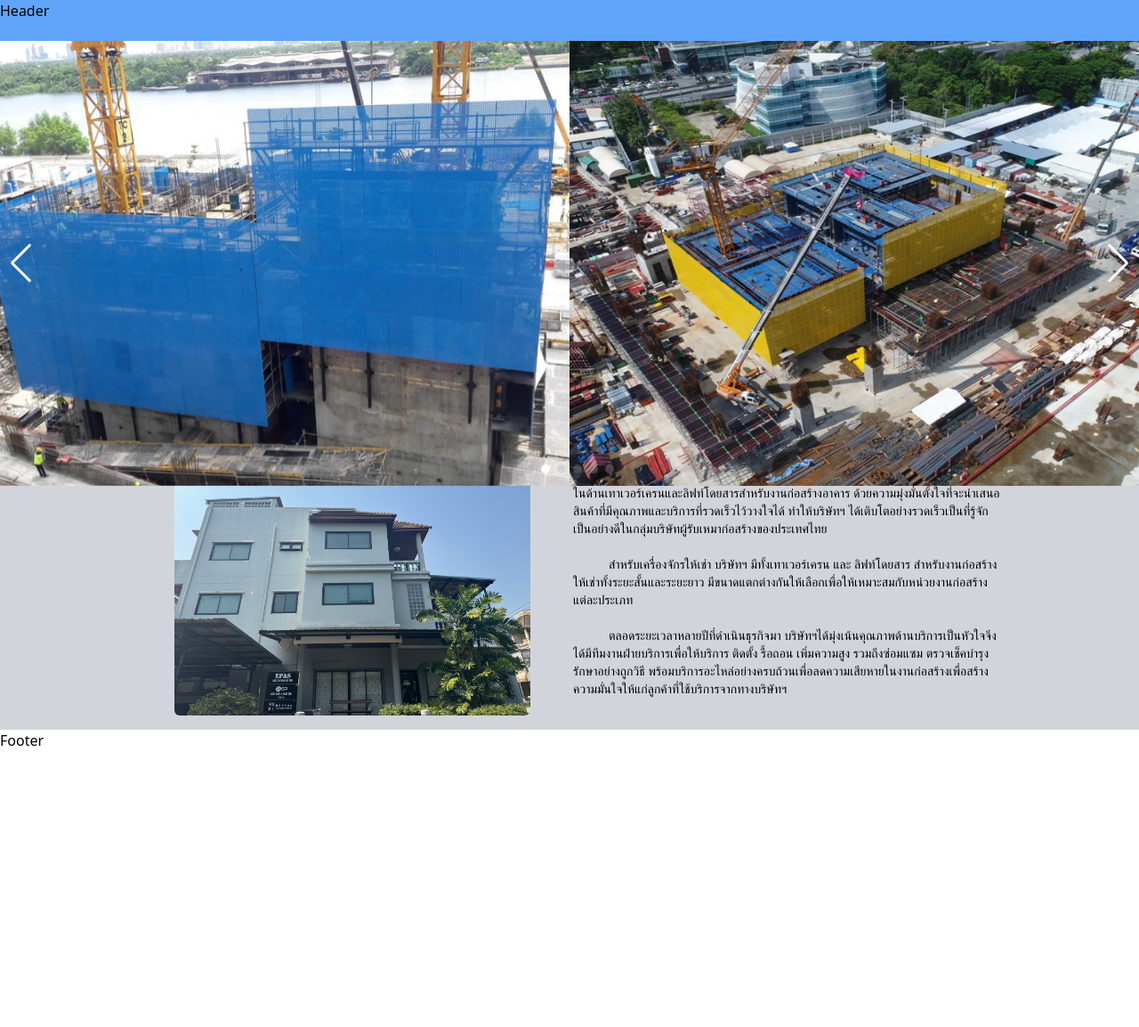
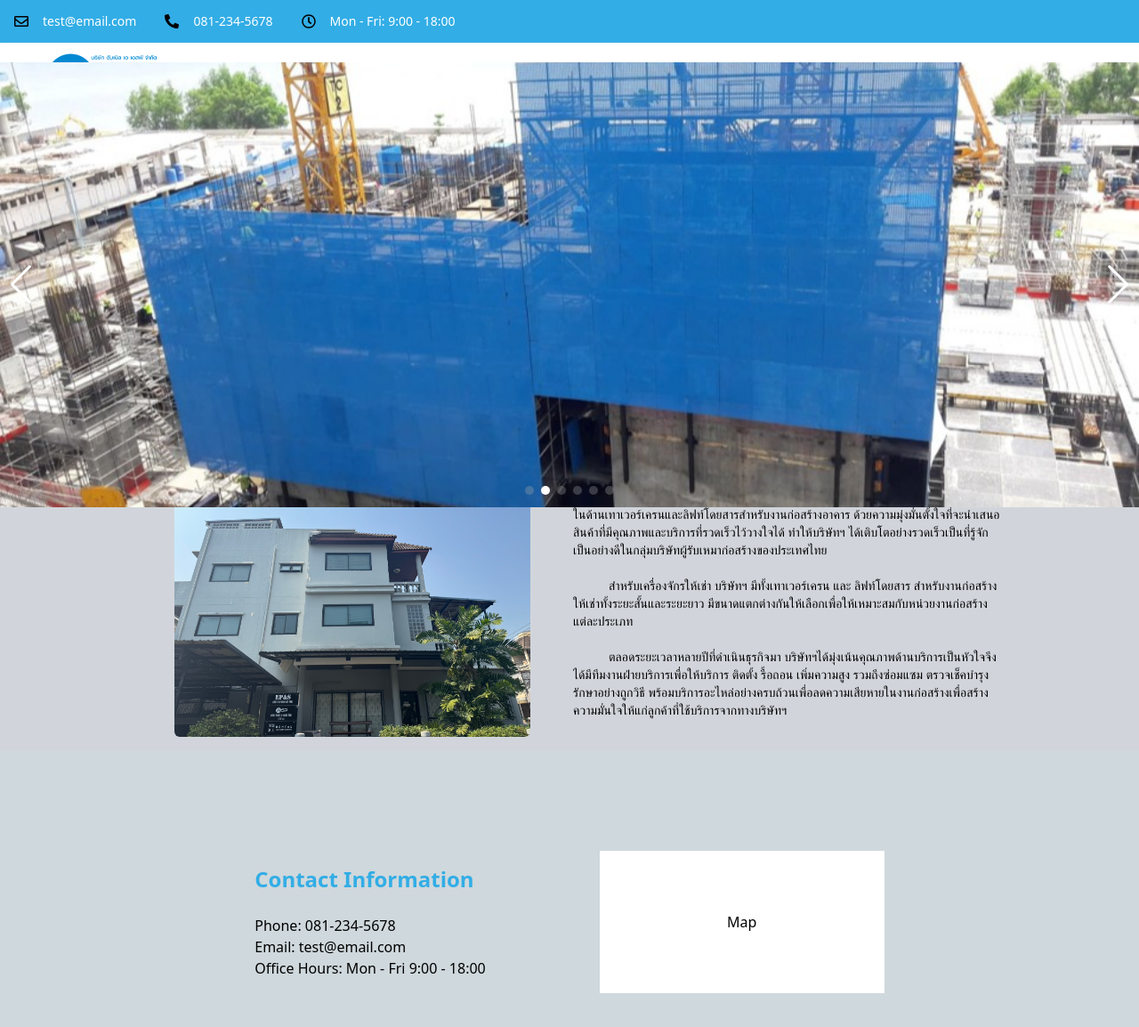
Before and after one commit to indykorpong/construction-site, a Next.js app: page /home in a window 1280 px wide. Shown: the top 1154 px of the page at 89% size. Before the commit the page ends 844 px from the top, so only its background shows below. Built offline with nearby package versions, Linux system fonts and the light colour scheme.

Commit message:
feat: update layout for client pages

```diff
--- a/app/home/layout.tsx
+++ /dev/null
@@ -1,23 +0,0 @@
-import { Metadata } from 'next'
-import { ReactNode } from 'react'
-
-export const metadata: Metadata = {
-  title: 'Root',
-}
-
-export default function HomeLayout({
-  children,
-}: Readonly<{
-  children: ReactNode
-}>) {
-  return (
-    <html>
-      <body>
-        <header className="h-12 bg-blue-400">Header</header>
-        <div className="h-14">Navbar</div>
-        {children}
-        <footer>Footer</footer>
-      </body>
-    </html>
-  )
-}
--- a/app/home/page.tsx
+++ b/app/home/page.tsx
@@ -12,7 +12,6 @@ export default function Home() {
     const swiper = new Swiper('.swiper', {
       loop: true,
       modules: [Pagination, Navigation, Autoplay],
-      slidesPerView: 2,
       autoplay: {
         delay: 2500,
         disableOnInteraction: false,
@@ -41,7 +40,6 @@ export default function Home() {
       <div className="flex h-96 items-center bg-gray-200">
         <Carousel>{home_preview}</Carousel>
       </div>
-
       <CompanyInfo />
     </>
   )
--- a/app/layout.tsx
+++ b/app/layout.tsx
@@ -1,4 +1,8 @@
-import type { Metadata } from 'next'
+import { Metadata } from 'next'
+import Link from 'next/link'
+import { ReactNode } from 'react'
+import { FaRegClock, FaPhoneAlt, FaRegEnvelope } from 'react-icons/fa'
+import DoubleASPLogo from '@/public/logo/double-a-s-p.png'
 import './globals.css'
 
 export const metadata: Metadata = {
@@ -8,11 +12,71 @@ export const metadata: Metadata = {
 export default function RootLayout({
   children,
 }: Readonly<{
-  children: React.ReactNode
+  children: ReactNode
 }>) {
   return (
-    <html>
-      <body>{children}</body>
+    <html lang="en">
+      <body>
+        <Header />
+        <Navbar />
+        {children}
+        <Footer />
+      </body>
     </html>
   )
 }
+
+function Header() {
+  return (
+    <header className="bg-primary flex h-12 items-center gap-8 px-4">
+      <div className="flex items-center gap-4">
+        <FaRegEnvelope />
+        <SmallText>test@email.com</SmallText>
+      </div>
+      <div className="flex items-center gap-4">
+        <FaPhoneAlt />
+        <SmallText>081-234-5678</SmallText>
+      </div>
+      <div className="flex items-center gap-4">
+        <FaRegClock />
+        <SmallText>Mon - Fri: 9:00 - 18:00</SmallText>
+      </div>
+    </header>
+  )
+}
+
+function Navbar() {
+  return (
+    <div className="flex h-20 w-full items-center shadow-md">
+      <img src={DoubleASPLogo.src} alt="Double-A-SP Logo" className="ml-12 h-full w-auto py-2" />
+      <div className="ml-[300px] flex h-full w-full max-w-[800px] items-center justify-between px-4">
+        <Link href="/">HOME</Link>
+        <Link href="/products">PRODUCTS</Link>
+        <Link href="/projects">PROJECTS</Link>
+        <Link href="/about">ABOUT US</Link>
+        <Link href="/contact">CONTACT US</Link>
+      </div>
+    </div>
+  )
+}
+
+function Footer() {
+  return (
+    <footer className="bg-bluegray flex h-96 items-center justify-center gap-32">
+      <div>
+        <h1 className="text-primary text-2xl font-bold">Contact Information</h1>
+        <br />
+        <p>Phone: 081-234-5678</p>
+        <p>Email: test@email.com</p>
+        <p>Office Hours: Mon - Fri 9:00 - 18:00</p>
+      </div>
+      <div className="flex h-40 w-80 items-center justify-center bg-white">
+        <p>Map</p>
+      </div>
+    </footer>
+  )
+}
+
+function SmallText({ children }: { children: ReactNode }) {
+  return <p className="text-sm text-white">{children}</p>
+}
--- a/package.json
+++ b/package.json
@@ -20,7 +20,8 @@
     "next": "15.1.6",
     "react": "^19.0.0",
     "react-dom": "^19.0.0",
-    "swiper": "^11.2.4"
+    "swiper": "^11.2.4",
+    "react-icons": "^5.4.0"
   },
   "devDependencies": {
     "@eslint/eslintrc": "^3",
--- a/tailwind.config.ts
+++ b/tailwind.config.ts
@@ -11,6 +11,8 @@ export default {
       colors: {
         background: 'var(--background)',
         foreground: 'var(--foreground)',
+        primary: '#32ADE6',
+        bluegray: '#CFD8DC',
       },
     },
   },
```
Also changed, not shown: public/logo/double-a-s-p.png (added), 1 other file (tests, documents, lock files or other folders).
